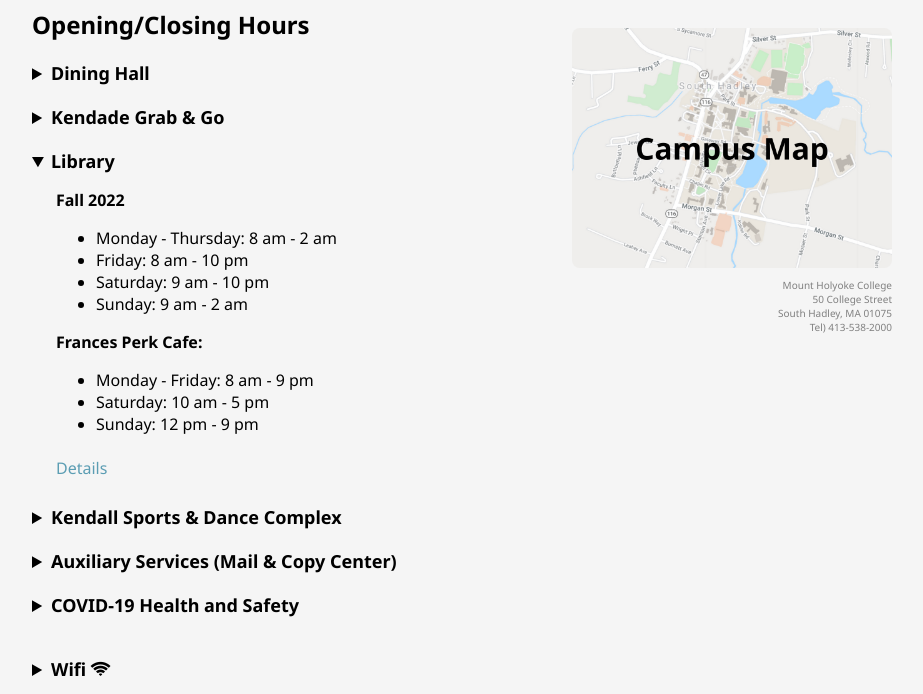
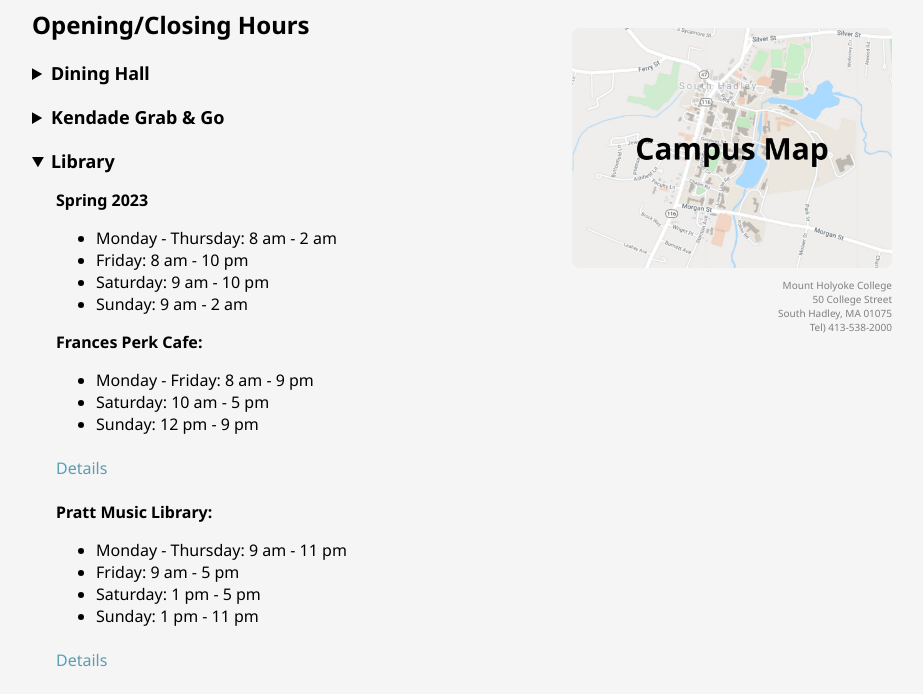
Before and after one commit to hi-hemini/mohoho, a website: page public/index.html in a window 1280 px wide. Both pictures are taken after a click on the heading "Library". Shown: the part 82-776 px from the top of the page, without its empty margins (178-1101 px from the left). Drawn offline with Linux system fonts and the light colour scheme.

Commit message:
Update titles and add Pratt Music Library hours

```diff
--- a/public/index.html
+++ b/public/index.html
@@ -58,7 +58,7 @@
             <details class="toggle">
                 <summary class="toggle-title">Dining Hall</summary>
                 <div class="toggle-content">
-                    <p class="bold">Fall 2022 </p>
+                    <p class="bold">Spring 2023 </p>
                     <ul>
                         <li>Breakfast: 7:15 am - 10 am</li>
                         <li>Continental: 10 am - 11 am</li>
@@ -85,7 +85,7 @@
             <details class="toggle">
                 <summary class="toggle-title">Library</summary>
                 <div class="toggle-content">
-                    <p class="bold">Fall 2022 </p>
+                    <p class="bold">Spring 2023 </p>
                     <ul>
                         <li>Monday - Thursday: 8 am - 2 am</li>
                         <li>Friday: 8 am - 10 pm</li>
@@ -100,7 +100,15 @@
                         <li>Saturday: 10 am - 5 pm</li>
                         <li>Sunday: 12 pm - 9 pm</li>
                     </ul>
-                    <a href="https://lits.mtholyoke.edu/about-lits/service-desks" target='_blank'>Details</a>
+                    <a href="https://lits.mtholyoke.edu/about-lits/service-desks/circulation-services/hours" target='_blank'>Details</a>
+                    <p class="bold">Pratt Music Library: </p>
+                    <ul>
+                        <li>Monday - Thursday: 9 am - 11 pm</li>
+                        <li>Friday: 9 am - 5 pm</li>
+                        <li>Saturday: 1 pm - 5 pm</li>
+                        <li>Sunday: 1 pm - 11 pm</li>
+                    </ul>
+                    <a href="https://lits.mtholyoke.edu/about-lits/service-desks/pratt-music-library" target='_blank'>Details</a>
                 </div>
             </details>
             <details class="toggle">
```
